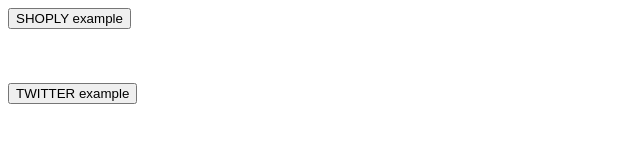
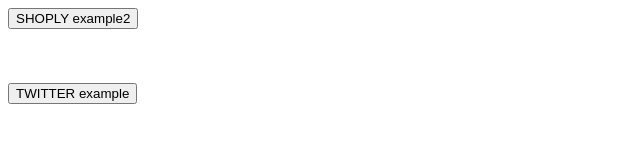
Before and after one commit to imahgrefteh/imahgrefteh.github.io, a plain HTML site: page index.html in a window 1280 px wide. Shown: the full height of the page, 0-640 px from the left. Drawn offline with Linux system fonts and the light colour scheme.

Commit message:
first commit

```diff
--- a/index.html
+++ b/index.html
@@ -5,7 +5,7 @@
   </head>
   <body>
 
-    <a href="com.prodege.SBShop://SurveyDetail?message="><button class="btn">SHOPLY example</button></a>
+    <a href="SBShop://SurveyDetail?message="><button class="btn">SHOPLY example2</button></a>
 
     <br />
     <br />
```
